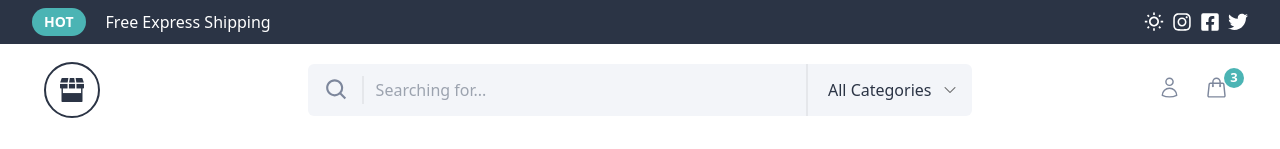
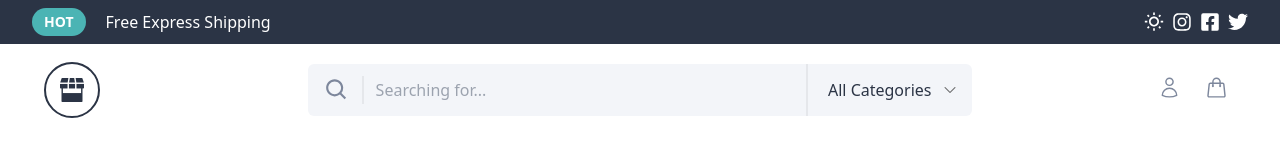
Before and after one commit to hou222/FurnitureWorld, a React (Vite) app: page /home in a window 1280 px wide. Shown: the top 149 px of the page. Built offline with nearby package versions, Linux system fonts and the light colour scheme.

Commit message:
display number of cart items

```diff
--- a/src/ui/HeaderMiddle.jsx
+++ b/src/ui/HeaderMiddle.jsx
@@ -12,12 +12,13 @@ import Cart from "../Features/cart/Cart";
 import category from "../assets/category.png";
 import rightArr from "../assets/right.png";
 import { NavLink } from "react-router-dom";
+import Product from "../Features/product/Product";
 
 function HeaderMiddle() {
   const [isOpen, setIsOpen] = useState(false);
   const [isOpen1, setIsOpen1] = useState(false);
   const [cartOpen, setCartOpen] = useState(false);
-  const { color } = useContext(MyContext);
+  const { color, cartProducts } = useContext(MyContext);
   const navigate = useNavigate();
 
   function handleNav() {
@@ -66,13 +67,15 @@ function HeaderMiddle() {
                   <HiOutlineShoppingBag />
                 </button>
 
+                {cartProducts.length > 0 && (
                   <p
                     className={`w-5 h-5 bg-[${
                       color ? "#4BB4B4" : "#d23f57"
                     }] rounded-full text-center text-[13px] text-white font-semibold absolute top-0 -right-2`}
                   >
-                  3
+                    {cartProducts.length}
                   </p>
+                )}
               </div>
             </div>
             <div className=" lg:flex lg:justify-between lg:items-center lg:mt-7">
```
Lines whose indentation alone changed are shown as unchanged.
